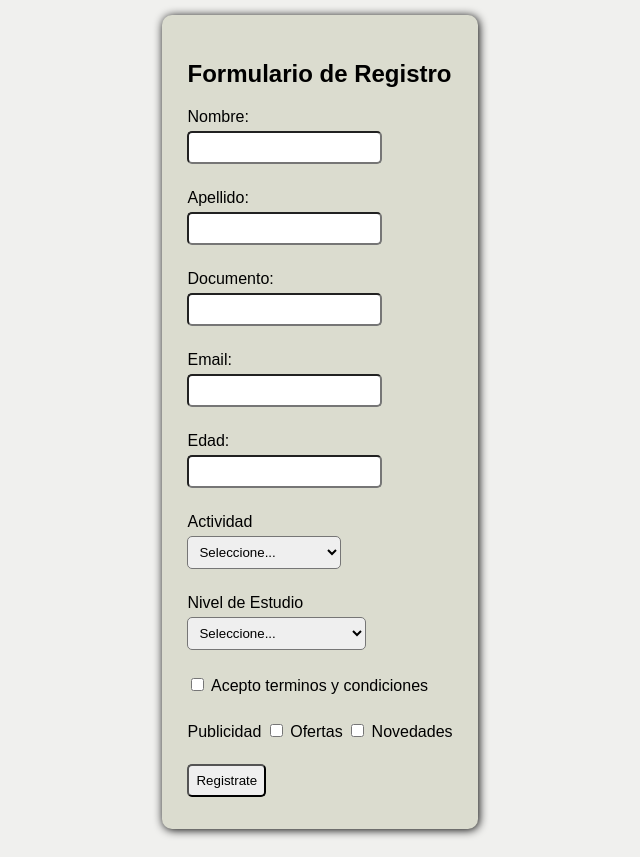
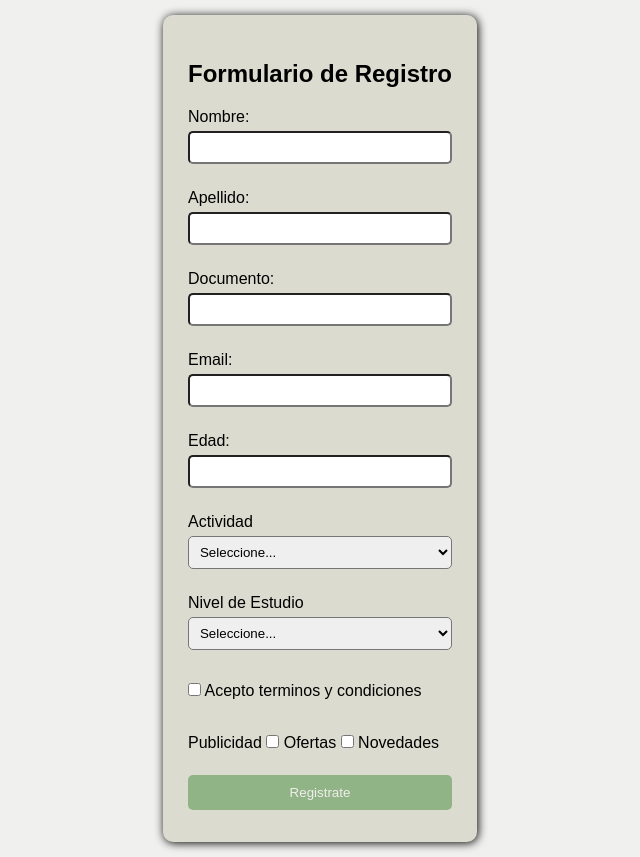
Before and after one commit to TravellerCoder/Formulario, a plain HTML site: page index.html in a window 1280 px wide. Shown: the whole page, without its empty margins (320-960 px from the left). Drawn offline with Linux system fonts and the light colour scheme.

Commit message:
se dio estilo en css alformulario

```diff
--- a/styles.css
+++ b/styles.css
@@ -30,3 +30,33 @@ input, select{
     margin-bottom: 7px;
     box-sizing: border-box;
 }
+
+input[type='checkbox']{
+    margin: 8px 0 8px 0;
+}
+
+input[type='text'],
+input[type='number'],
+input[type='email'],
+select{
+    width: 100%;
+}
+
+input[type='submit']{
+    background-color: rgb(144, 180, 134);
+    color: rgb(241, 237, 237);
+    padding: 10px;
+    border: none;
+    cursor: pointer;
+    width: 100%;
+    transition: .6s ease;
+}
+
+input[type='submit']:hover{
+    background-color: rgb(108, 136, 100);
+}
+
+.error{
+    color: red;
+    font-size: 10px;
+}
```
